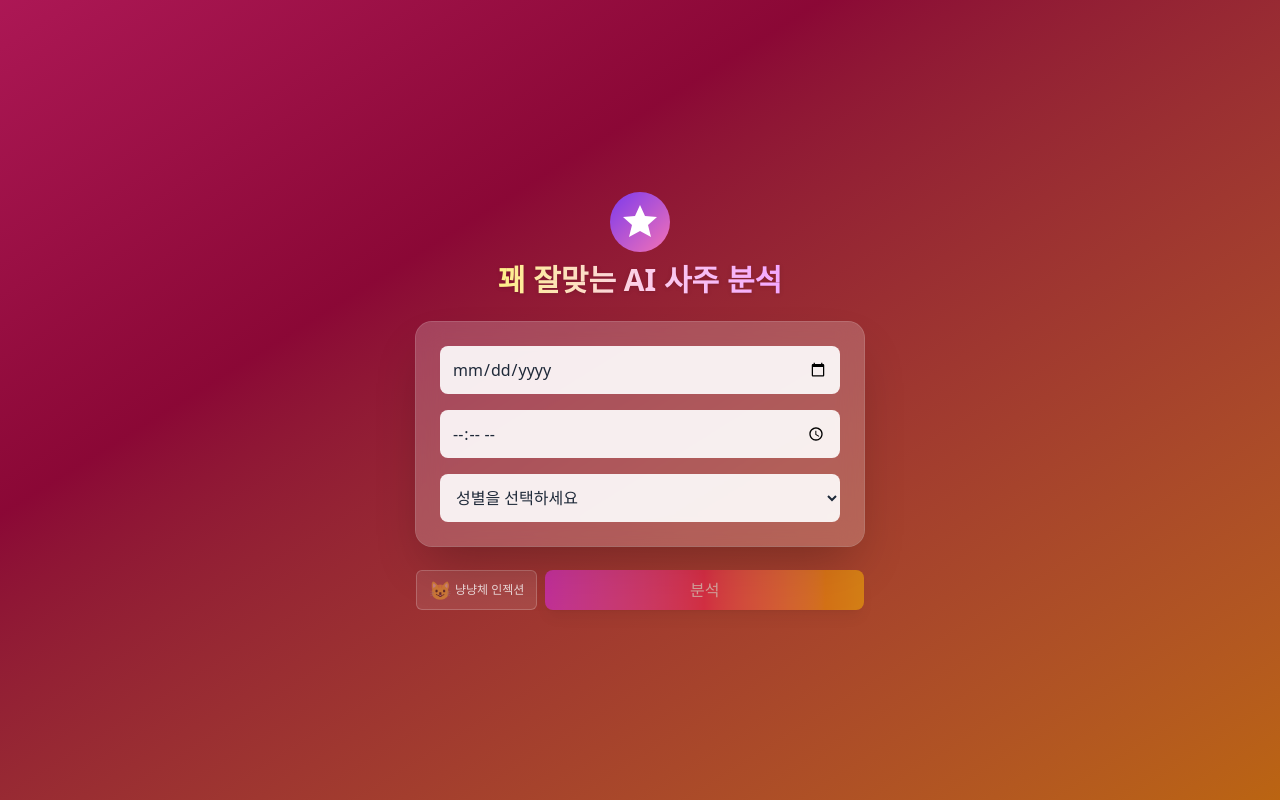
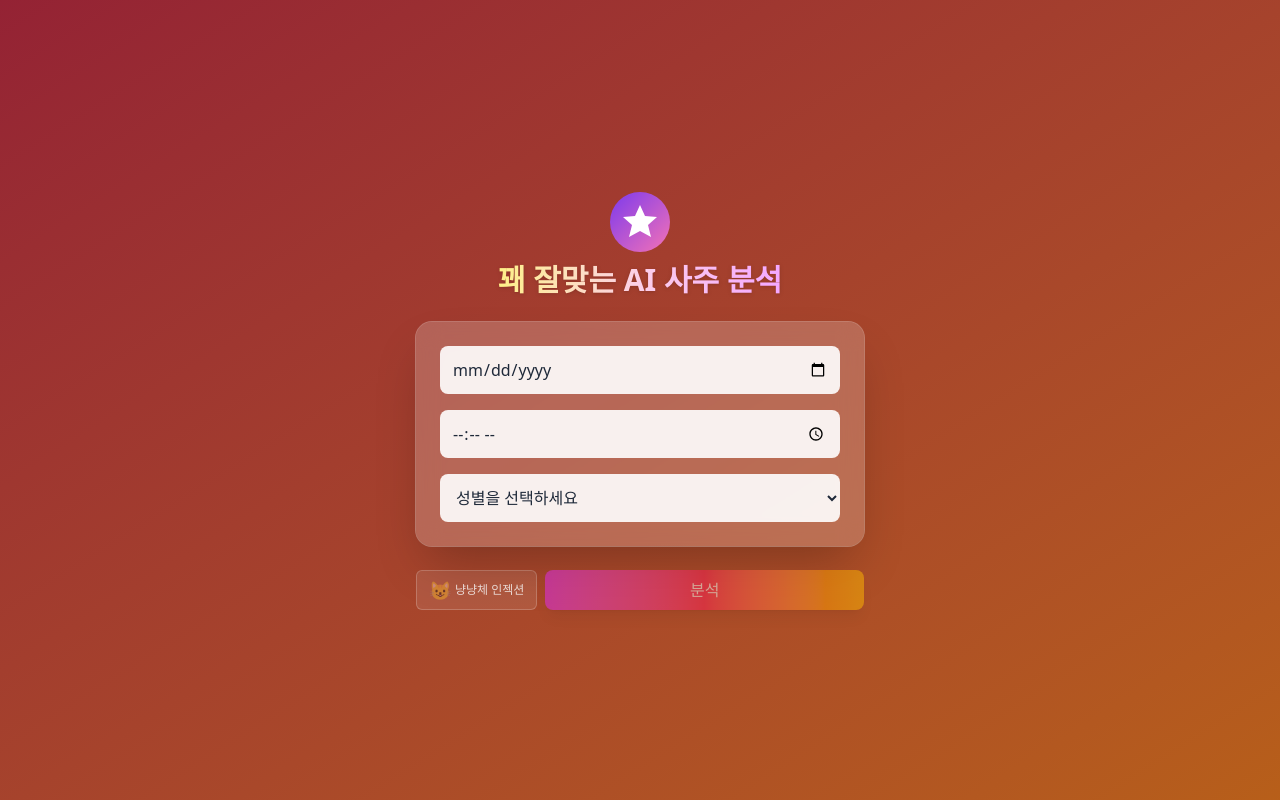
Before and after one commit to m00nlygreat/nextjs-boilerplate, a Next.js app: page / in a window 1280 px wide. Built offline with nearby package versions, Linux system fonts and the light colour scheme.

Commit message:
fix: smooth gradient animation flow

```diff
--- a/app/globals.css
+++ b/app/globals.css
@@ -29,7 +29,7 @@ body::before {
   content: "";
   @apply absolute inset-0 bg-gradient-to-br from-pink-500 via-blue-800 via-fuchsia-700 via-pink-600 to-amber-500 opacity-0 transition-opacity duration-700 pointer-events-none;
   z-index: -1;
-  background-size: 200% 200%;
+  background-size: 400% 400%;
   animation: gradient 6.4s linear infinite;
 }
 
@@ -41,13 +41,22 @@ body.cat-mode-bg::before {
   0% {
     background-position: 0% 50%;
   }
+  25% {
+    background-position: 50% 100%;
+  }
+  50% {
+    background-position: 100% 50%;
+  }
+  75% {
+    background-position: 50% 0%;
+  }
   100% {
-    background-position: 200% 50%;
+    background-position: 0% 50%;
   }
 }
 
 .animate-gradient {
-  background-size: 200% 200%;
+  background-size: 400% 400%;
   animation: gradient 12.8s linear infinite;
 }
 
```
